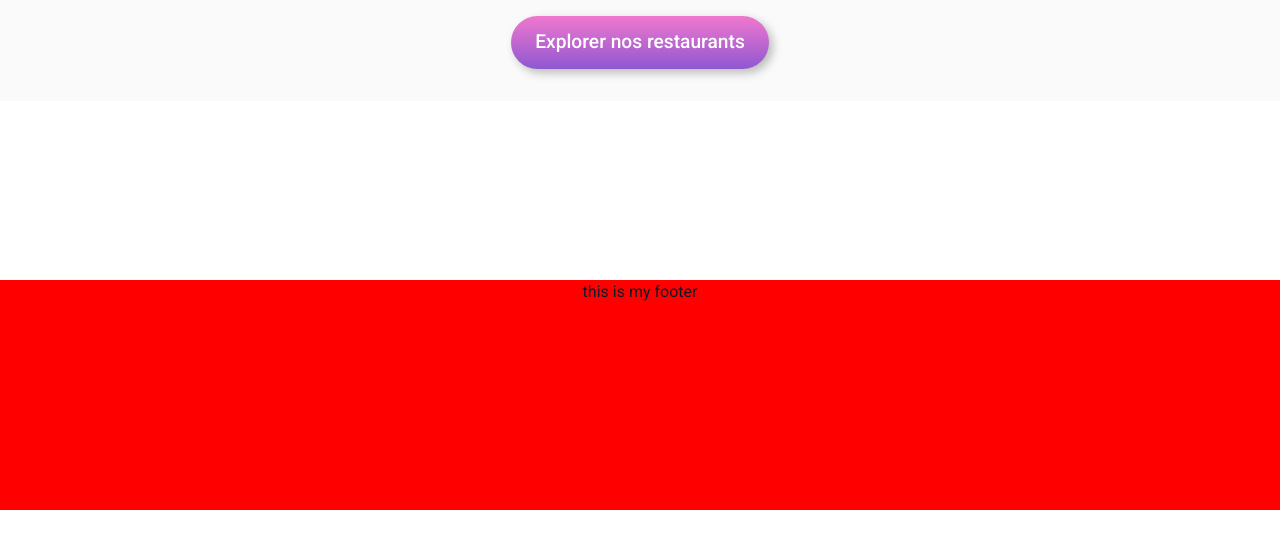
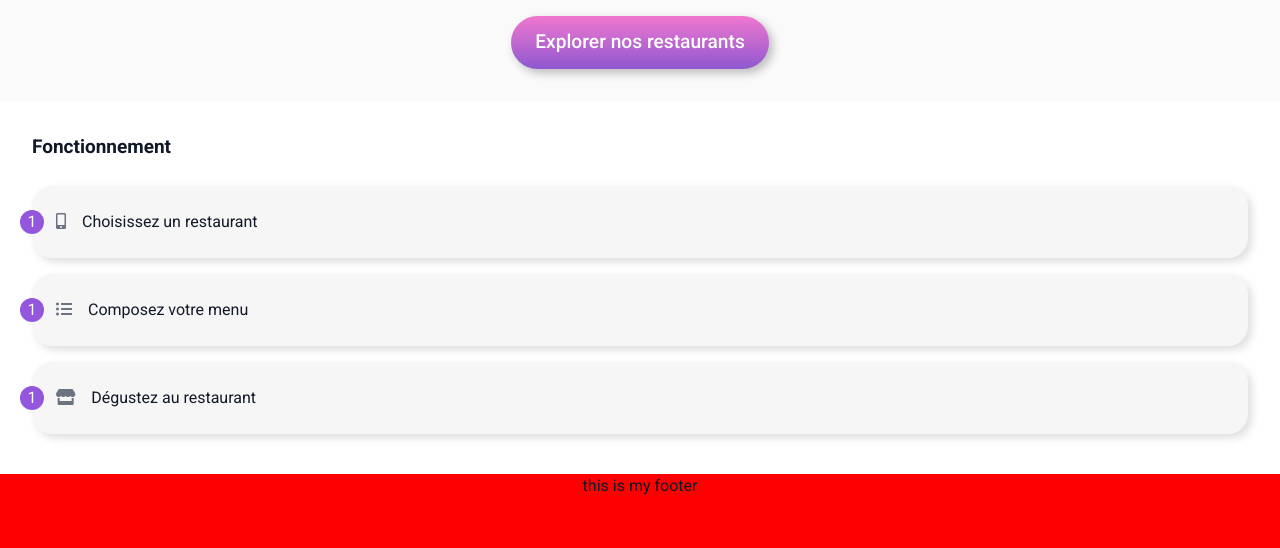
Before and after one commit to BuffaloDebile/Openclassroooms-P3, a plain HTML site: page index.html in a window 1280 px wide. Shown: the part 290-838 px from the top of the page. Before the commit the page ends 800 px from the top, so only its background shows below. Drawn offline with Linux system fonts and the light colour scheme; a web font is replaced by a local one.

Commit message:
section fonctionnement

```diff
--- a/Styles/styles.scss
+++ b/Styles/styles.scss
@@ -71,7 +71,7 @@ header {
       border: 0;
       padding: 0.75rem 1.5rem;
       font-weight: 500;
-      font-size: clamp(0.2rem, 0.5rem + 1vw, 1.2rem);
+      font-size: clamp(0.8rem, 0.5rem + 1vw, 1.2rem);
       border-radius: 100px;
       color: #fff;
       background-color: #686868;
@@ -96,9 +96,73 @@ header {
   // Footer
 }
 
+section.fonctionnement {
+  width: 100%;
+  padding: 2rem ;
+  margin: auto;
+
+  h3 {
+    font-size: 19px;
+    margin-bottom: 1rem;
+  }
+
+  ol {
+    margin: 0;
+    padding: 0;
+    list-style: none;
+    display: flex;
+    align-items: center;
+    justify-content: center;
+    flex-direction: column;
+  }
+
+  li {
+    padding: 1.5rem;
+    margin: 0.5rem 0.75rem;
+    box-shadow: 0.25rem 0.25rem 0.5rem rgb(0 0 0 / 13%);
+    border-radius: 1.25rem;
+    background-color: #f6f6f6;
+    position: relative;
+    width: 100%;
+
+    &::before {
+      counter-increment: compteListe 1;
+      content: counter(compteListe) ' ';
+      background: $purple;
+      height: 1.5rem;
+      width: 1.5rem;
+      border-radius: $rounded-full;
+      color: white;
+      display: flex;
+      align-items: center;
+      justify-content: center;
+      position: absolute;
+      transform: translate(-50%, -50%);
+      left: 0%;
+      top: 50%;
+    }
+
+    div.overflow-hidden {
+      white-space: nowrap;
+      text-overflow: ellipsis;
+      overflow: hidden;
+    }
+
+    i {
+      color: $gray-500;
+      margin-right: 1rem;
+    }
+
+    span {
+      font-size: $text-base;
+    }
+  }
+}
+
 footer {
   width: 100%;
-  min-height: 230px;
+  min-height: 100px;
+  height: 100px;
   margin: 0 auto;
   background: red;
   font-size: $text-base;
@@ -120,7 +184,3 @@ body {
   font-family: Roboto, sans-serif;
   font-size: $text-base;
 }
-
-.main-wrapper {
-  height: calc(100vh - 230px);
-}
--- a/index.html
+++ b/index.html
@@ -13,8 +13,7 @@
     <meta name="author" content="Paul">
 
     <link rel="stylesheet" href="https://cdnjs.cloudflare.com/ajax/libs/font-awesome/5.15.2/css/all.min.css">
-    <link rel="shortcut icon" href="#">
-    <link rel="icon" href="\ressources\favicon.ico" />
+    <link rel="icon" href="favicon.ico" />
     <link rel="stylesheet" href="Styles/styles.css">
 
 
@@ -26,8 +25,8 @@
 
 
 <body>
-    <!-- your content here... -->
-    <div class="main-wrapper">
+
+
 
     <header>
         <div class="logo-wrapper">
@@ -47,8 +46,29 @@
         </section>
     </header>
 
+    <main>
+        <section class="fonctionnement">
+            <h3>Fonctionnement</h3>
+            <div class="container-fonctionnement">
+                <ol>
+                    <li>
+                        <div class="overflow-hidden"> <i class="fa-mobile-alt fas tuto__icon"></i><span>Choisissez un
+                                restaurant</span></div>
+                    </li>
+                    <li>
+                        <div class="overflow-hidden"><i class="fa-list-ul fas"></i><span>Composez votre
+                            menu</span></div>
+                    </li>
+                    <li>
+                        <div class="overflow-hidden">      <i class="fa-store fas tuto__icon"></i><span>Dégustez au restaurant</span></div>
+                    </li>
+                </ol>
+            </div>
+        </section>
+    </main>
 
-    </div>
+
+
 
 
     <footer>
```
Also changed, not shown: Styles/styles.css, favicon.ico (renamed from ressources/favicon.ico), ressources/mock-ups/Menu-La-note-enchantee.png (renamed from ressources/mock-ups/Menu - La note enchantée.png), 2 other files. Lines whose indentation alone changed are shown as unchanged.
